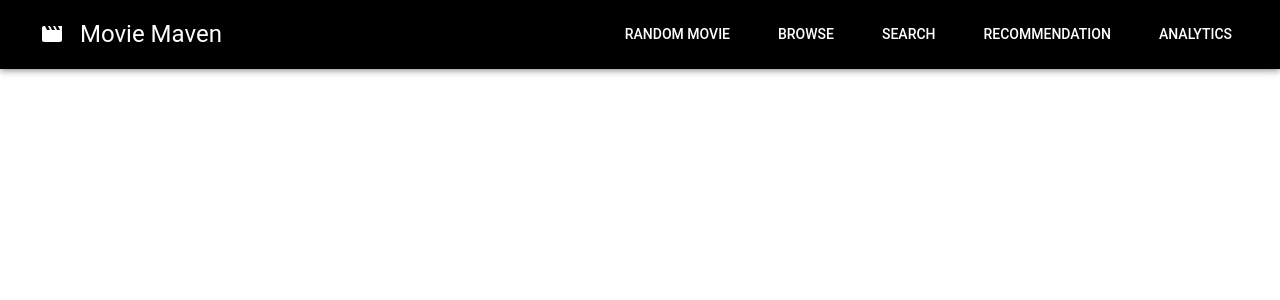
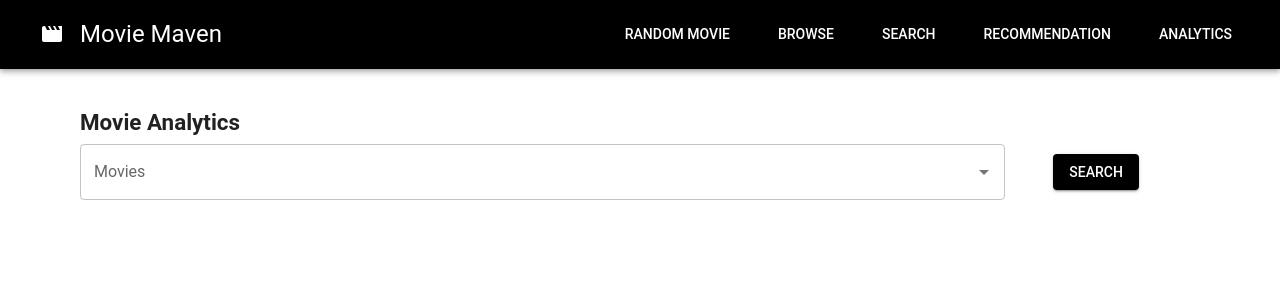
Before and after one commit to aywang71/Movie-Maven-DB-Project, a React (Create React App) app in the folder client/: page /movieAnalytics in a window 1280 px wide. Shown: the top 300 px of the page. Built offline with nearby package versions, Linux system fonts and the light colour scheme.

Commit message:
implemented movie analytics page

```diff
--- a/client/src/pages/MovieAnalyticsPage.js
+++ b/client/src/pages/MovieAnalyticsPage.js
@@ -1,8 +1,130 @@
+import React, { useState } from 'react';
+import { TextField, Button, Grid, Box, Typography, Autocomplete, CircularProgress, Snackbar, Table, TableBody, TableRow, TableCell, Card } from '@mui/material';
+import MuiAlert from '@mui/material/Alert';
+
 const MovieAnalyticsPage = () => {
+  const [movies, setMovies] = useState([]);
+  const [movieOptions, setMovieOptions] = useState([]);
+  const [isLoading, setIsLoading] = useState(false);
+  const [analyticsResults, setAnalyticsResults] = useState({data: {}});
+  const [errorMessage, setErrorMessage] = useState('');
+
+  // Function to fetch movie options
+  const fetchOptions = async (value) => {
+    if (value === "") {
+      setMovieOptions([]);
+    } else {
+      fetch(`http://localhost:8080/quickSearch/${value}`)
+        .then(resp => resp.json())
+        .then(respJson => setMovieOptions(respJson))
+        .catch(error => console.error(error))
+    }
+  };
+
+  // Function to handle form submission
+  const handleSubmit = async (event) => {
+    event.preventDefault();
+
+    // Validate movie array
+    if (movies.length === 0) {
+      setErrorMessage('Please select at least one movie.');
+      return;
+    }
+
+    setIsLoading(true);
+    const moviesInput = movies.map(movie => movie.id).join(',');
+    fetch(`http://localhost:8080/userList/?movies=${moviesInput}`)
+      .then(resp => resp.json())
+      .then(respJson => setAnalyticsResults({data: respJson[0]}))
+      .catch(error => console.error(error))
+      .finally(() => setIsLoading(false));
+  };
+
+  // Function to handle Snackbar close
+  const handleCloseSnackbar = () => {
+    setErrorMessage('');
+  };
+
+  const infoList = [
+    { prop: 'Number of Movies', value: analyticsResults?.data?.num_movies },
+    { prop: 'Vote Average', value: analyticsResults?.data?.vote_average },
+    { prop: 'Average Vote Count', value: analyticsResults?.data?.vote_count },
+    { prop: 'Average Revenue', value: analyticsResults?.data?.avg_revenue },
+    { prop: 'Average Budget', value: analyticsResults?.data?.avg_budget },
+    { prop: 'Average Runtime', value: analyticsResults?.data?.avg_runtime },
+    { prop: 'Average Popularity', value: analyticsResults?.data?.avg_popularity }
+  ];
+
   return (
-      <div >
-
-      </div>
+    <Box display="flex" flexDirection="column" justifyContent="center" alignItems="center">
+      <Grid container spacing={2} sx={{ m: 'auto', maxWidth: 1200, p: 5 }}>
+        {/* Title */}
+        <Typography variant="h4" gutterBottom>
+          Movie Analytics
+        </Typography>
+        <Grid container spacing={6} justifyContent="center" alignItems="center">
+          {/* Movies */}
+          <Grid item xs={12} md={10}>
+            <Autocomplete
+              multiple
+              id="movies"
+              options={movieOptions}
+              getOptionLabel={(option) => option.title}
+              value={movies}
+              onChange={(event, newValue) => setMovies(newValue)}
+              onInputChange={(event, newInputValue) => fetchOptions(newInputValue)}
+              renderInput={(params) => <TextField {...params} label="Movies" />}
+            />
+          </Grid>
+          {/* Submit button */}
+          <Grid item xs={12} md={2}>
+            <Button variant="contained" type="submit" onClick={handleSubmit}>Search</Button>
+          </Grid>
+        </Grid>
+        {/* Display search results in Grid Component */}
+        {(isLoading || Object.keys(analyticsResults.data).length > 0) && (
+          <Box mt={4}>
+            <Typography variant="h4" gutterBottom>
+              Analytics
+            </Typography>
+            {isLoading ? (
+              <div style={{ display: 'flex', justifyContent: 'center', alignItems: 'center', width: '100vw' }}>
+                <CircularProgress />
+              </div>
+            ) : (
+              <Card variant="outlined" width="100%" sx={{ mt: 2, p: 2 }}>
+                <Table size='small'>
+                  <TableBody>
+                    {infoList.map(({ prop, value }) =>
+                      !!value && (
+                        <TableRow key={prop} >
+                          <TableCell sx={{ borderBottom: 'none' }}>
+                            <Typography variant='body1' fontWeight='bold' fontStyle='normal' lineHeight={1} mb={1}>
+                              {prop}
+                            </Typography>
+                          </TableCell>
+                          <TableCell sx={{ borderBottom: 'none' }} align='right'>
+                            <Typography variant='body1' fontStyle='normal' lineHeight={1}>
+                              {value}
+                            </Typography>
+                          </TableCell>
+                        </TableRow>
+                      )
+                    )}
+                  </TableBody>
+                </Table>
+              </Card>
+            )}
+          </Box>
+        )}
+        {/* Error Snackbar */}
+        <Snackbar open={!!errorMessage} autoHideDuration={6000} onClose={handleCloseSnackbar}>
+          <MuiAlert elevation={6} variant="filled" severity="error" onClose={handleCloseSnackbar}>
+            {errorMessage}
+          </MuiAlert>
+        </Snackbar>
+      </Grid>
+    </Box>
   );
 };
 
```
